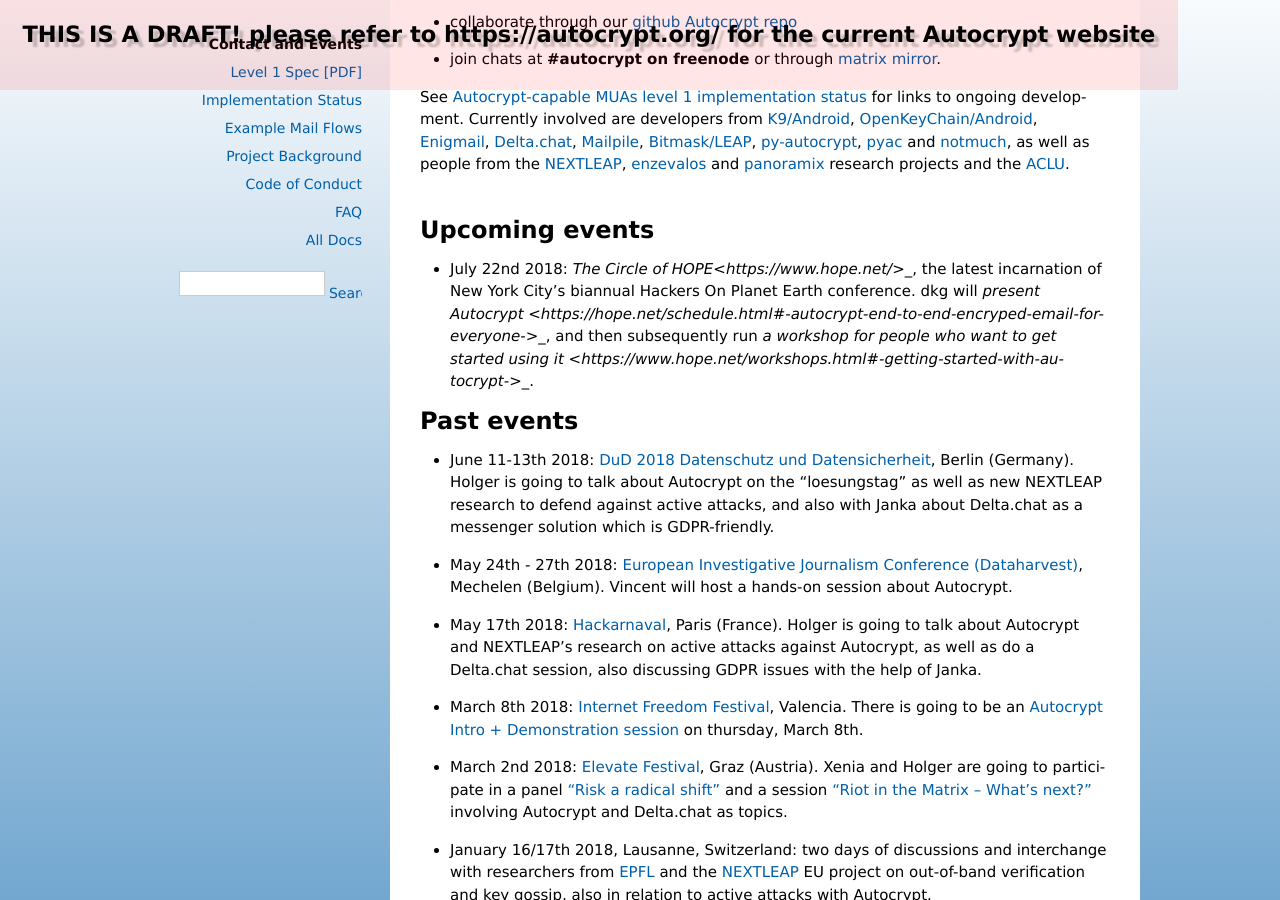
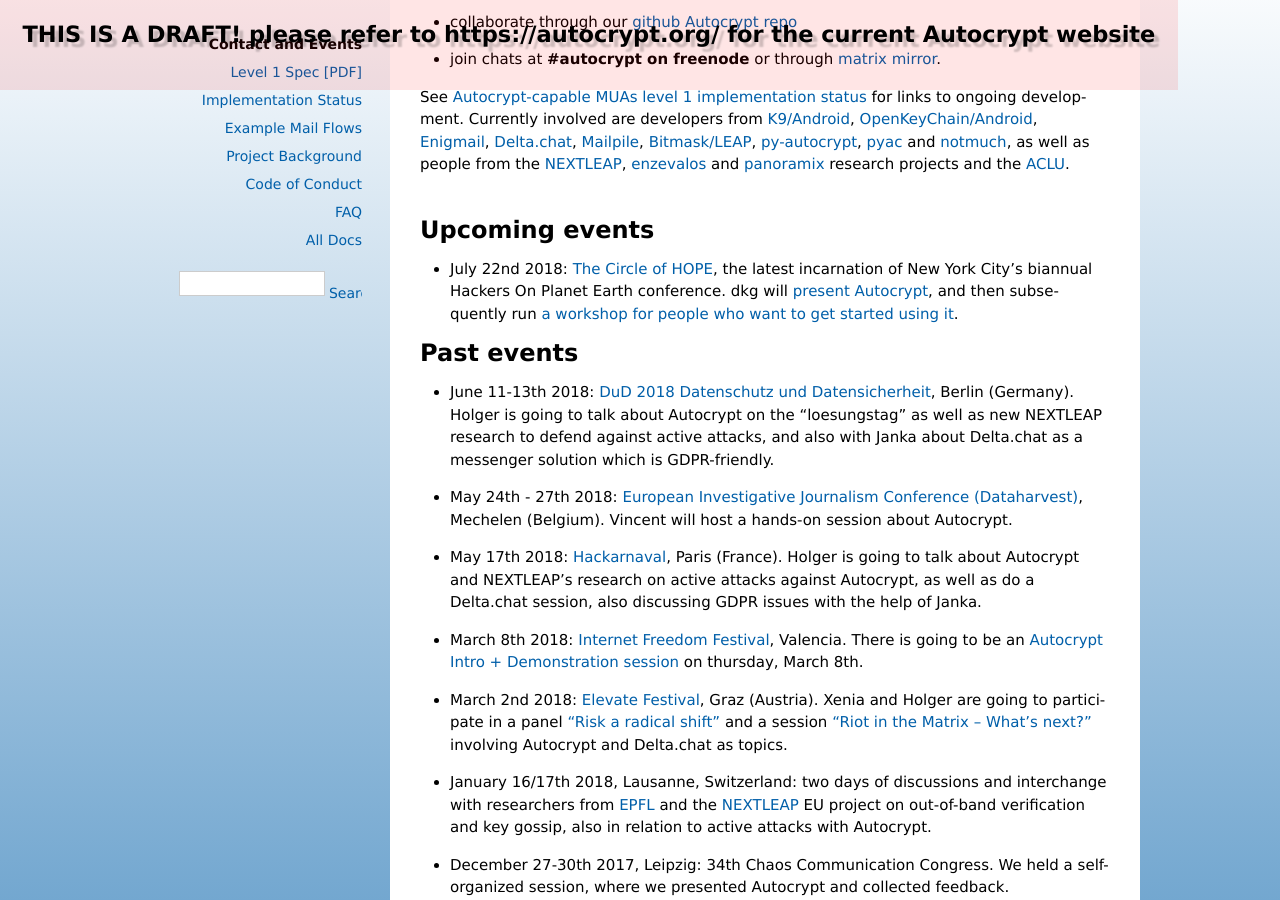
Before and after one commit to autocrypt/autocrypt, a Sphinx documentation site: the page built from doc/contact.rst, in a window 1280 px wide and 900 px high, scrolled down 324 px. Built offline with Sphinx 7.4.7, drawn with Linux system fonts in a browser that asks for light colours.

Commit message:
fix my rst screwups

```diff
--- a/doc/contact.rst
+++ b/doc/contact.rst
@@ -55,13 +55,13 @@
 Upcoming events
 ---------------
 
-- July 22nd 2018: `The Circle of HOPE<https://www.hope.net/>_`, the
+- July 22nd 2018: `The Circle of HOPE <https://www.hope.net/>`_, the
   latest incarnation of New York City's biannual Hackers On Planet
   Earth conference.  dkg will `present Autocrypt
-  <https://hope.net/schedule.html#-autocrypt-end-to-end-encryped-email-for-everyone->_`,
+  <https://hope.net/schedule.html#-autocrypt-end-to-end-encryped-email-for-everyone->`_,
   and then subsequently run `a workshop for people who want to get
   started using it
-  <https://www.hope.net/workshops.html#-getting-started-with-autocrypt->_`.
+  <https://www.hope.net/workshops.html#-getting-started-with-autocrypt->`_.
 
 .. _`33c3`: https://events.ccc.de/congress/2016/wiki/Main_Page
 
```
